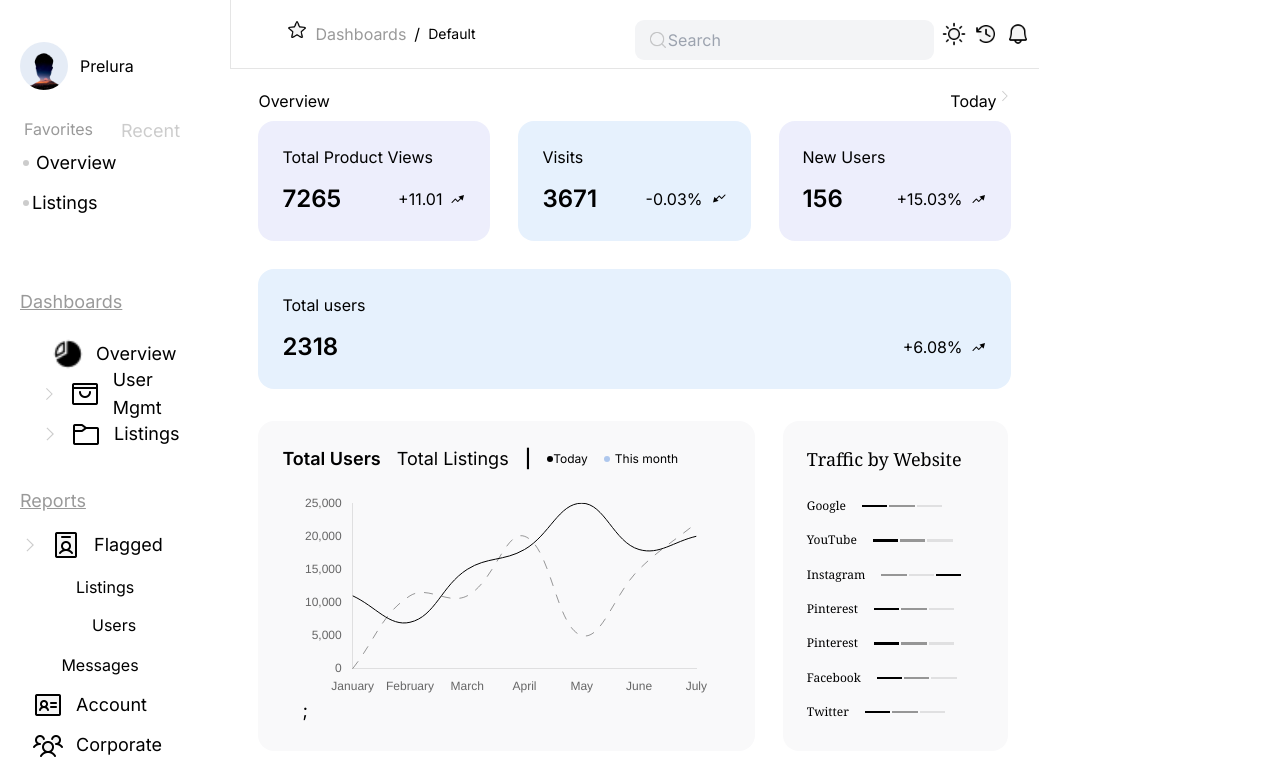
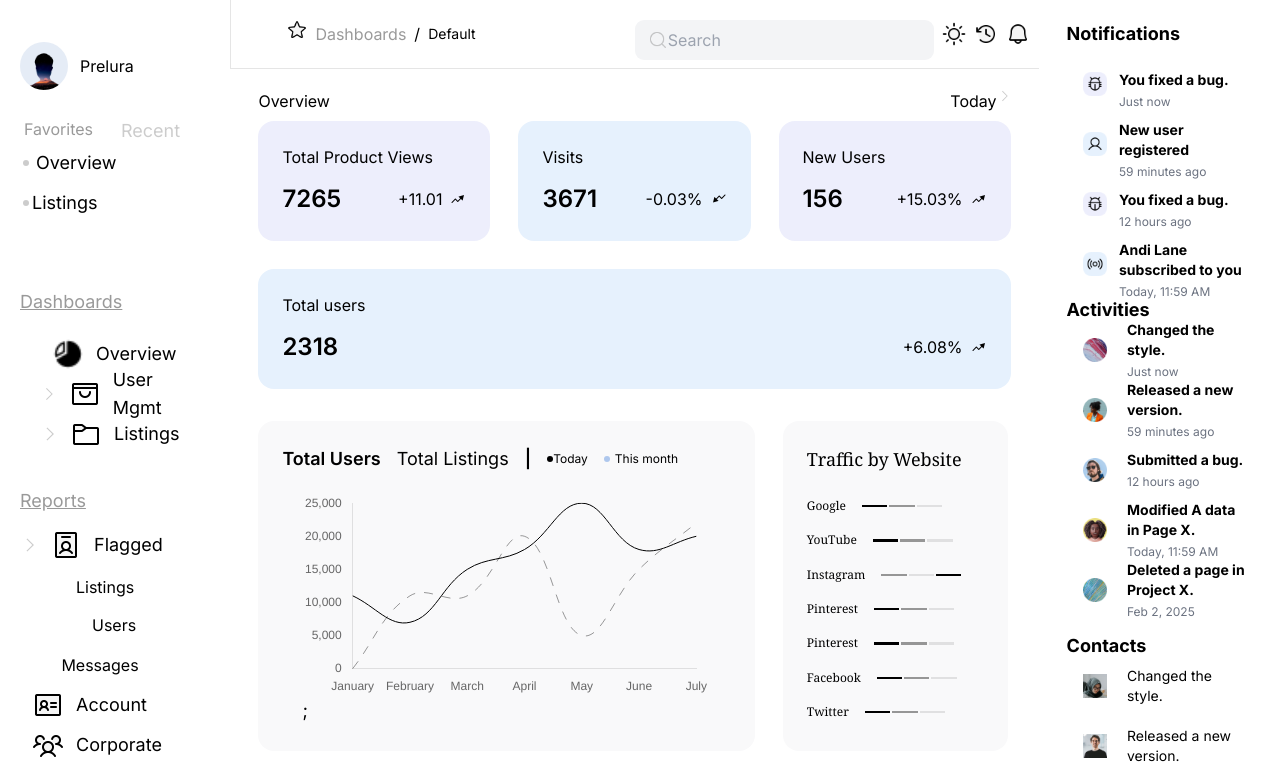
Before and after one commit to dijayst/prelura, a React (Create React App) app: page / in a window 1280 px wide. Shown: the top 771 px of the page. Built offline with nearby package versions, Linux system fonts and the light colour scheme.

Commit message:
inprogress

```diff
--- a/src/navbar/Content .js
+++ b/src/navbar/Content .js
@@ -28,8 +28,8 @@ function Content({ isOpen, setIsOpen,handlenav }) {
   console.log(isOpen);
   return (
     <div
-      className="flex-1   flex-grow md:ml-[18%] ml-0  pb-[200px]
-    w-full m-0 p-0  bg-white flex-col md:flex-row"
+      className="flex   flex-grow md:ml-[18%] ml-0  pb-[200px]
+    w-full m-0 p-0  bg-white flex-col md:flex-row "
     >
       <div className="md:w-[77%]  w-full ">
         <section className="border border-[#0000001a] border-r-0 border-t-0  flex w-full  justify-between">
```
